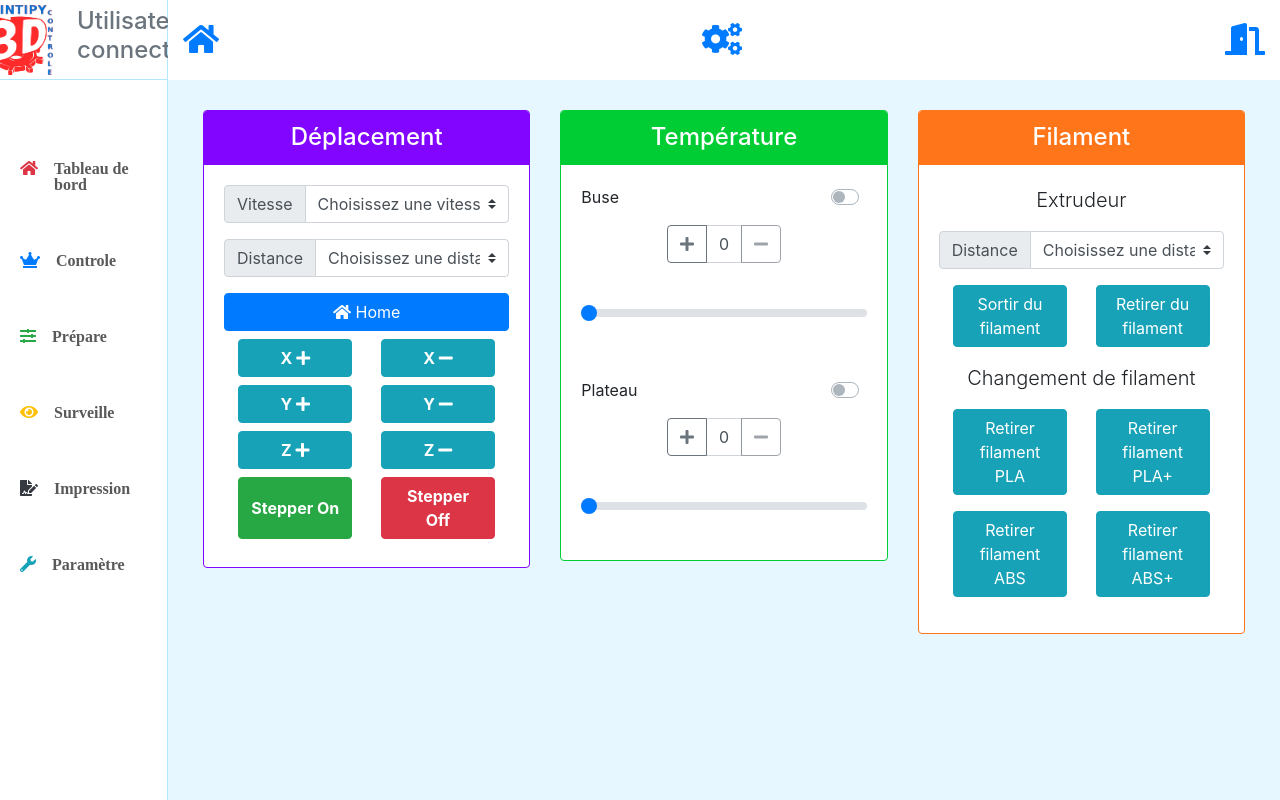
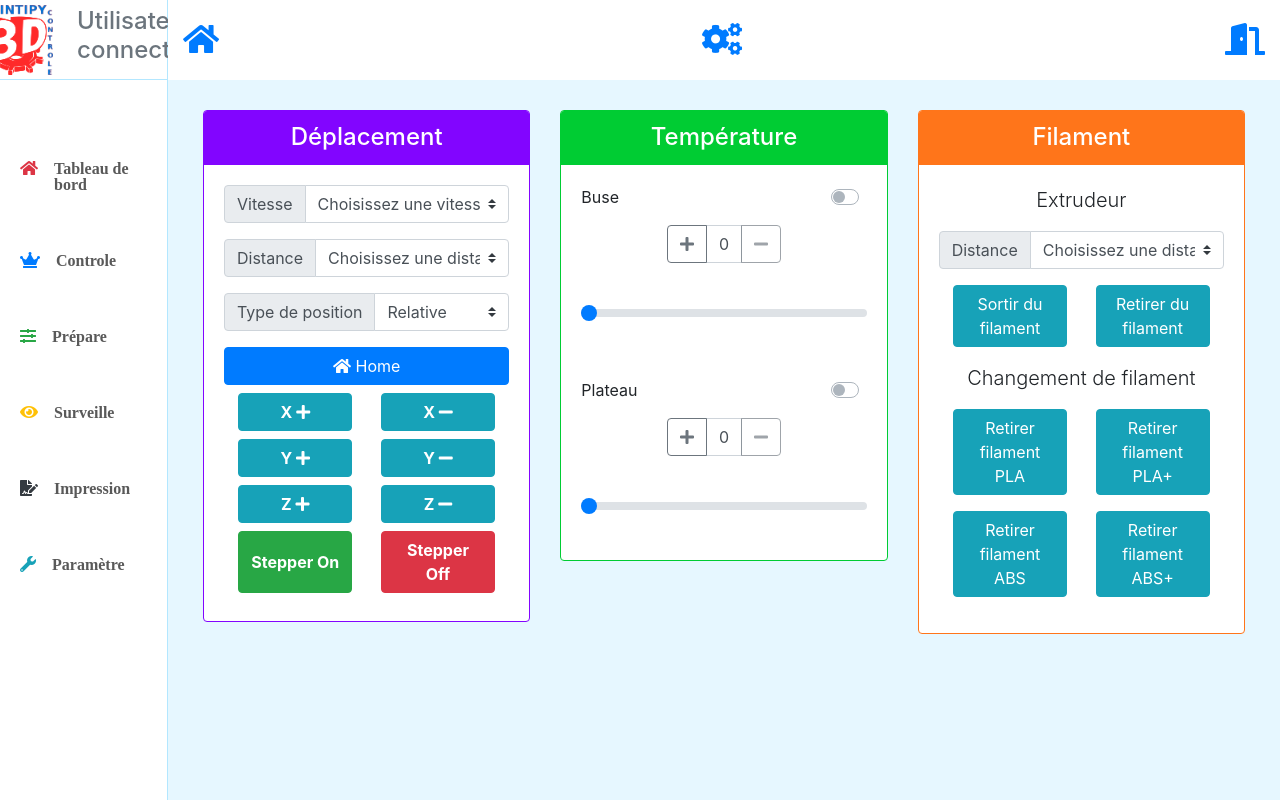
Before and after one commit to riderflo85/printipy, a Django app: page /control/controlpack in a window 1280 px wide. Run offline with Django 3.2, Linux system fonts and the light colour scheme; some libraries are stand-ins or nearby versions.

Commit message:
Add new choice for defined the position type (relative or absolute)

```diff
--- a/printercontrol/templates/printercontrol/control.html
+++ b/printercontrol/templates/printercontrol/control.html
@@ -17,7 +17,7 @@
                                 <label class="input-group-text" for="speedMotors">Vitesse</label>
                             </div>
                             <select name="speed" class="custom-select" id="speedMotors">
-                                <option selected>Choisissez une vitesse de déplacement</option>
+                                <option disabled selected>Choisissez une vitesse de déplacement</option>
                                 <option value="150">15mm/s</option>
                                 <option value="300">30mm/s</option>
                                 <option value="500">50mm/s</option>
@@ -35,7 +35,7 @@
                                 <label class="input-group-text" for="distanceMotors">Distance</label>
                             </div>
                             <select name="distance" class="custom-select" id="distanceMotors">
-                                <option selected>Choisissez une distance de déplacement</option>
+                                <option disabled selected>Choisissez une distance de déplacement</option>
                                 <option value="1">1mm</option>
                                 <option value="5">5mm</option>
                                 <option value="10">10mm</option>
@@ -46,6 +46,17 @@
                                 <option value="100">100mm</option>
                                 <option value="150">150mm</option>
                                 <option value="200">200mm</option>
+                            </select>
+                        </div>
+                        <!-- Type position (relative or absolute) -->
+                        <div class="input-group mb-3">
+                            <div class="input-group-prepend">
+                                <label class="input-group-text" for="typePos">Type de position</label>
+                            </div>
+                            <select name="distance" class="custom-select" id="distanceMotors">
+                                <option disabled>Choisissez le type de position (relative ou absolu)</option>
+                                <option selected value="relative">Relative</option>
+                                <option value="absolute">Absolu</option>
                             </select>
                         </div>
                         <!-- Button control -->
```
